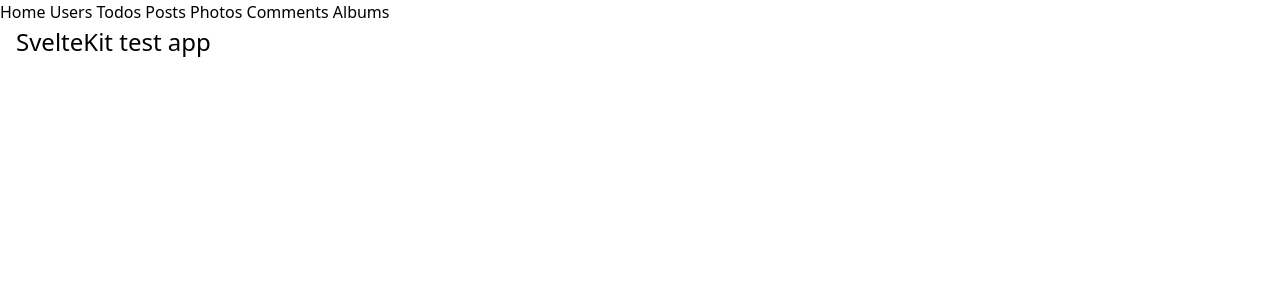
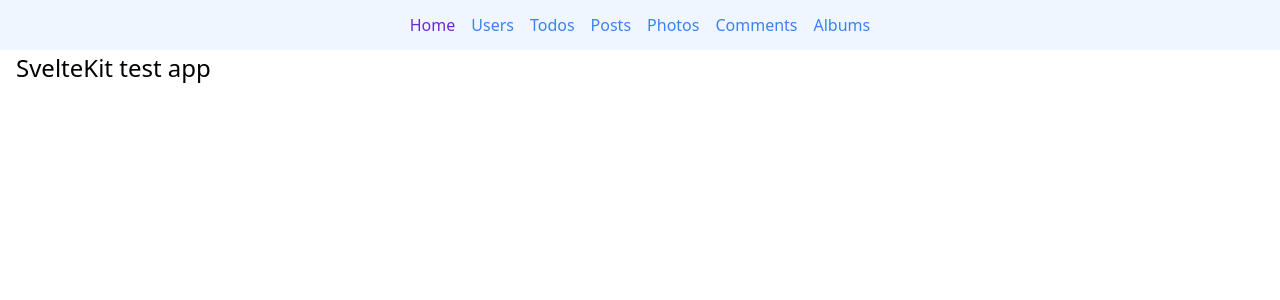
Before and after one commit to pricetula/sveltekit-tester, a SvelteKit app: page / in a window 1280 px wide. Shown: the top 300 px of the page. Built offline with nearby package versions, Linux system fonts and the light colour scheme.

Commit message:
clean up

```diff
--- a/src/routes/+layout.svelte
+++ b/src/routes/+layout.svelte
@@ -1,16 +1,30 @@
 <script>
+	import { page } from '$app/stores';
 	import '../app.css';
+
+	const routes = [
+		{ name: 'Home', href: '/' },
+		{ name: 'Users', href: '/users' },
+		{ name: 'Todos', href: '/todos' },
+		{ name: 'Posts', href: '/posts' },
+		{ name: 'Photos', href: '/photos' },
+		{ name: 'Comments', href: '/comments' },
+		{ name: 'Albums', href: '/albums' }
+	];
+
+	$: routeId = $page?.route?.id;
 </script>
 
 <main>
-	<nav>
-		<a href="/">Home</a>
-		<a href="/users">Users</a>
-		<a href="/todos">Todos</a>
-		<a href="/posts">Posts</a>
-		<a href="/photos">Photos</a>
-		<a href="/comments">Comments</a>
-		<a href="/albums">Albums</a>
+	<nav class="flex justify-center items-center gap-4 text-blue-500 bg-blue-50 h-[50px]">
+		{#each routes as route (route.name)}
+			<a
+				href={route.href}
+				class="hover:text-blue-700"
+				class:text-violet-700={(routeId && routeId !== '/' && route.href.includes(routeId)) ||
+					(routeId === '/' && route.name === 'Home')}>{route.name}</a
+			>
+		{/each}
 	</nav>
 
 	<div class="container mx-auto px-4">
--- /dev/null
+++ b/src/routes/api/posts/+server.ts
@@ -0,0 +1,7 @@
+import { json } from '@sveltejs/kit';
+
+export async function GET(req: Request) {
+    const res = await fetch('https://jsonplaceholder.typicode.com/posts');
+    const posts = await res.json();
+    return json(posts);
+}
--- /dev/null
+++ b/src/routes/posts/+page.server.ts
@@ -0,0 +1,5 @@
+export async function load({ fetch }) {
+    const res = await fetch('/api/posts');
+    const posts = await res.json();
+    return { props: { posts } };
+}
```
Also changed, not shown: src/routes/api/fav-photo/+server.ts (deleted).
